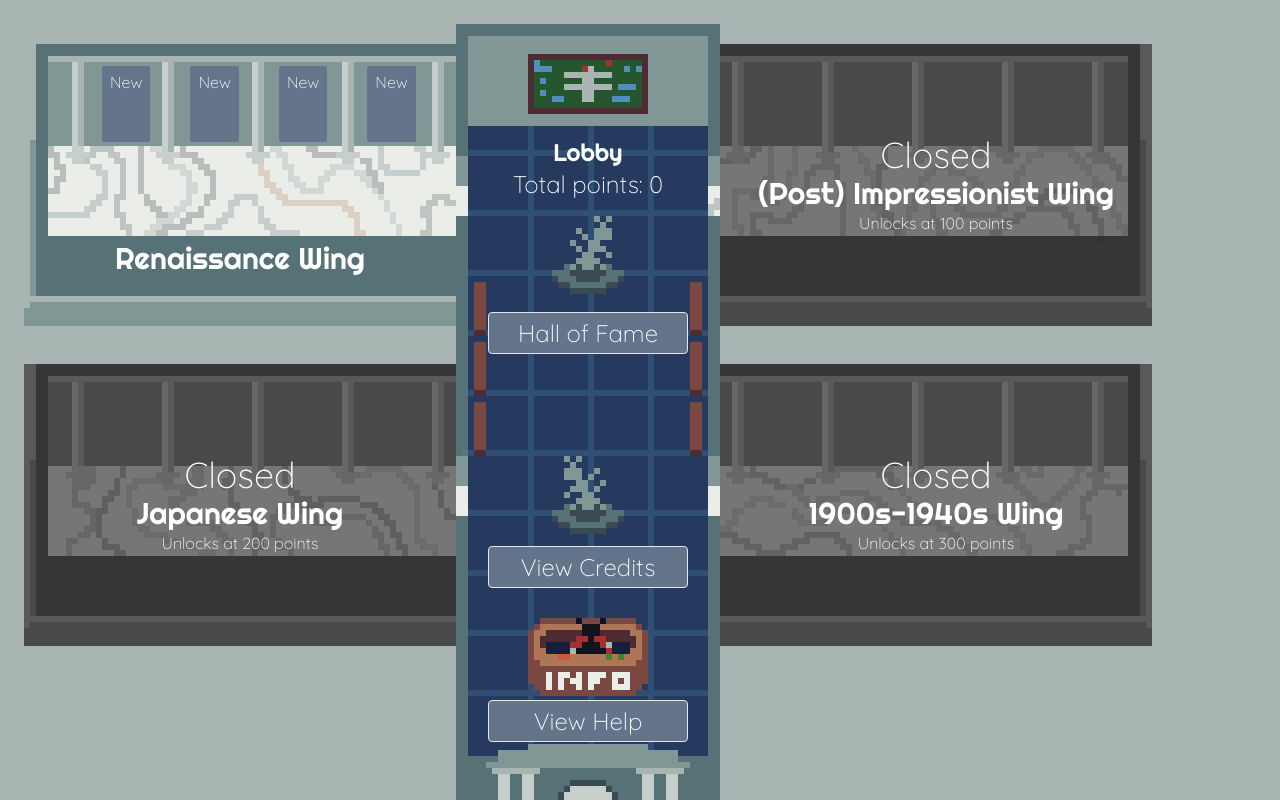
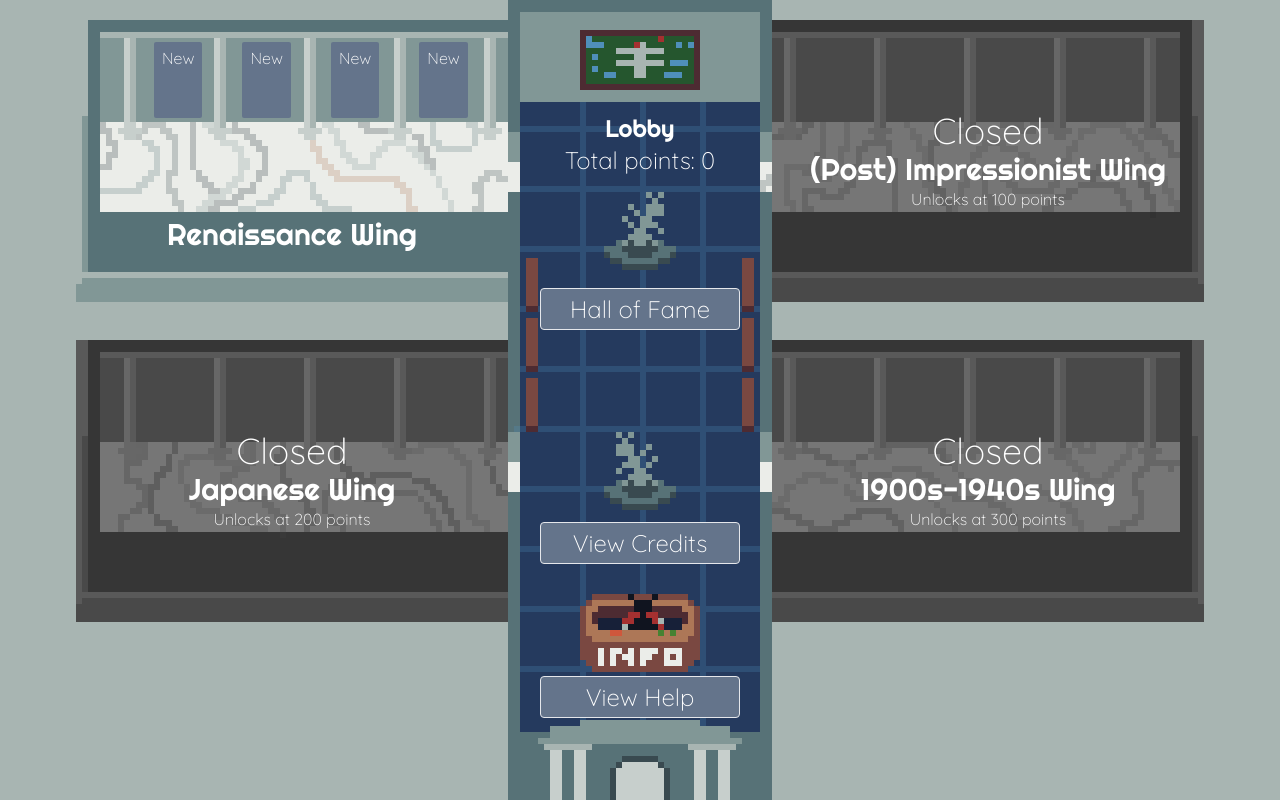
Before and after one commit to b-kelly/ludum-dare-54, a SvelteKit app: page /view in a window 1280 px wide. Shown: the top 800 px of the page. Built offline with nearby package versions, Linux system fonts and the light colour scheme.

Commit message:
layout cleanup

```diff
--- a/src/routes/+layout.svelte
+++ b/src/routes/+layout.svelte
@@ -6,7 +6,7 @@
 
 <slot />
 
-<DebugOnly>
+<DebugOnly disabled>
 	<div class="my-16 mx-4 p-4 border rounded bg-white">
 		<div>DEBUG</div>
 		<button
--- a/src/routes/intro/+page.svelte
+++ b/src/routes/intro/+page.svelte
@@ -1,13 +1,18 @@
-<div class="bg-slate-700 text-white h-screen w-screen flex flex-col justify-center content-center gap-8">
+<div
+	class="bg-slate-700 text-white h-screen w-screen flex flex-col justify-center content-center gap-8 mx-auto max-w-screen-lg"
+>
 	<h1 class="bm-page-title text-center">Welcome to your new museum!</h1>
 	<p class="text-center w-1/2 mx-auto">
-		As a very well-traveled bug, you've long lamented the lack of beautiful art available to you and your fellow bugs.
+		As a very well-traveled bug, you've long lamented the lack of beautiful art available to you and
+		your fellow bugs.
 	</p>
 	<p class="text-center w-1/2 mx-auto">
-		So you started a museum! You might notice it's looking pretty empty, but that's okay, it's your job to fill it with new art.
+		So you started a museum! You might notice it's looking pretty empty, but that's okay, it's your
+		job to fill it with new art.
 	</p>
 	<p class="text-center w-1/2 mx-auto">
-		Using your memory of the paintings you've seen on your travels, you will create faithful (albeit very tiny) reproductions to display on the walls.
+		Using your memory of the paintings you've seen on your travels, you will create faithful (albeit
+		very tiny) reproductions to display on the walls.
 	</p>
 
 	<a href="/view" class="text-center">Go to my museum</a>
--- a/src/routes/view/+page.svelte
+++ b/src/routes/view/+page.svelte
@@ -15,7 +15,7 @@
 		</div>
 		<a href="/TODO" class="mt-28">Hall of Fame</a>
 		<button class="mt-48" on:click={() => (creditsModalOpen = true)}>View Credits</button>
-		<a href="/TODO" class="mt-28">View Help</a>
+		<button class="mt-28" on:click={() => (helpModalOpen = true)}>View Help</button>
 	</div>
 	{#each wings as wing, i}
 		<div class="wing wing-{i + 1}">
@@ -56,9 +56,8 @@
 
 <style>
 	.museum {
-		@apply grid grid-flow-dense;
+		@apply grid grid-flow-dense w-full justify-center;
 		grid-template-columns: repeat(3, minmax(0, max-content));
-		margin: 24px 0 0 24px;
 	}
 
 	.lobby {
@@ -68,7 +67,6 @@
 		grid-column: 2;
 		height: 840px;
 		width: 264px;
-		z-index: 10;
 	}
 
 	.wing {
```
